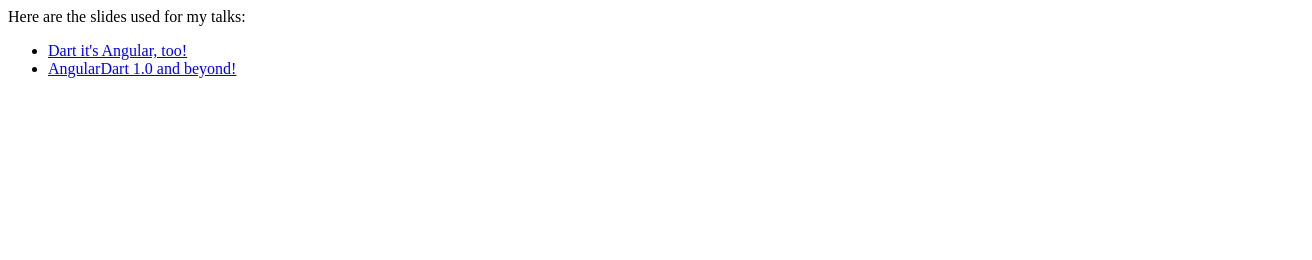
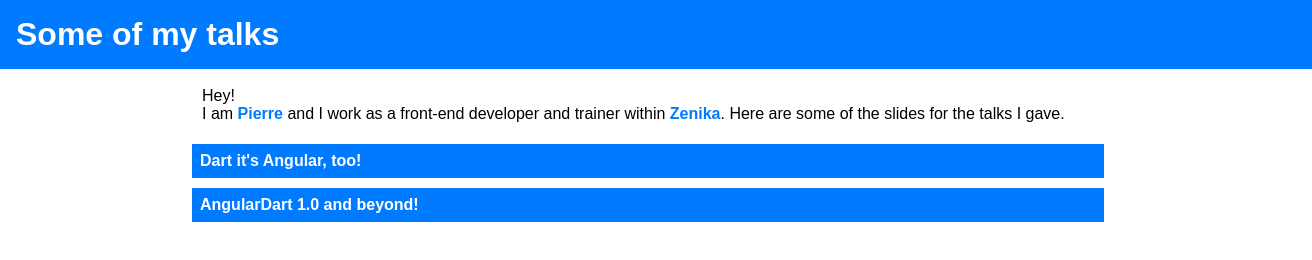
Before and after one commit to PierreReliquet/talks, a plain HTML site: page index.html in a window 1280 px wide. Shown: the whole page, 1312 px wide, since content can reach past the window. Drawn offline with nearby package versions, Linux system fonts and the light colour scheme.

Commit message:
Updating style of first page

```diff
--- a/index.html
+++ b/index.html
@@ -1,13 +1,23 @@
 <!DOCTYPE html>
 <html>
   <head>
+    <link rel="stylesheet" type="text/css" href="https://cdnjs.cloudflare.com/ajax/libs/normalize/3.0.1/normalize.min.css" />
+    <link rel="stylesheet" type="text/css" href="style.css" />
     <title>Pierre Reliquet's talks</title>
   </head>
   <body>
-	Here are the slides used for my talks:
-	<ul>
-		<li><a href="dart_its_angular_too/index.html">Dart it's Angular, too!</a></li>
-		<li><a href="angulardart_1.0_beyond/index.html">AngularDart 1.0 and beyond!</a></li>
-	</ul>
+    <h1 class="banner">Some of my talks</h1>
+
+  	<div class="content">
+
+      <div class="bio">
+        Hey! <br />
+        I am <a href="https://github.com/PierreReliquet">Pierre</a> and I work as a front-end developer and trainer within <a href="http://www.zenika.com">Zenika</a>.
+        Here are some of the slides for the talks I gave.
+      </div>
+
+      <a class="talk" href="dart_its_angular_too/index.html">Dart it's Angular, too!</a>
+      <a class="talk" href="angulardart_1.0_beyond/index.html">AngularDart 1.0 and beyond!</a>
+    </div>
   </body>
 </html>
--- /dev/null
+++ b/style.css
@@ -0,0 +1,36 @@
+.banner {
+  width: 100%;
+  background-color: rgb(0, 122, 255);
+  margin: 0;
+  color: white;
+  font-family: sans-serif;
+  padding: 0.5em;
+}
+
+.content {
+  font-family: sans-serif;
+  width: 70%;
+  margin: auto;
+  padding: 0.5em;
+}
+
+.content a {
+  text-decoration: none;
+  color: rgb(0, 122, 255);
+  font-weight: bold;
+}
+
+.content .bio {
+  padding: 10px;
+}
+
+.content a.talk {
+  width: 100%;
+  display: block;
+  text-decoration: none;
+  margin: 10px 0px;
+  background-color: rgb(0, 122, 255);
+  color: white;
+  padding: 0.5em;
+  cursor: pointer;
+}
```
